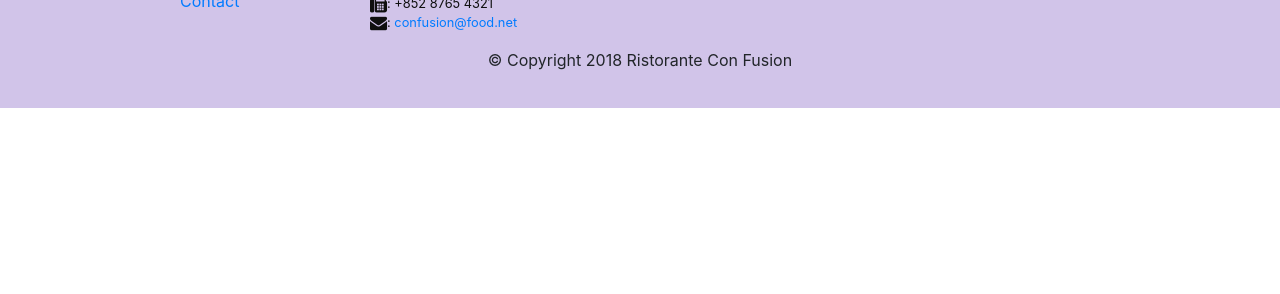
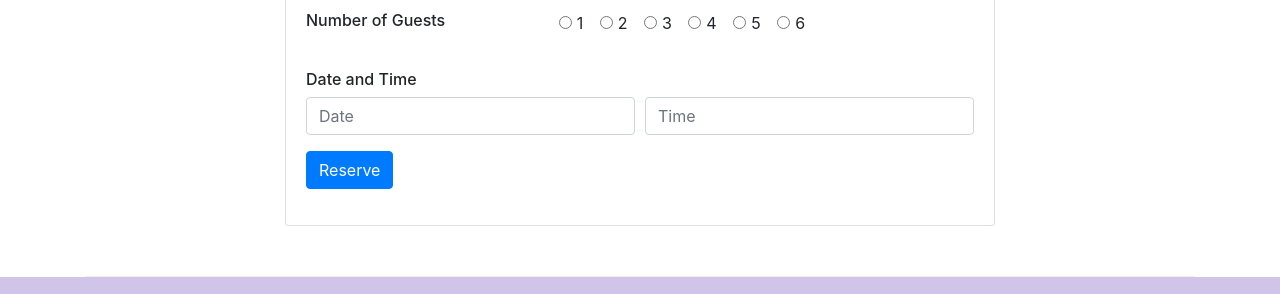
Before and after one commit to MicahBala/CourseraExercises, a website: page index.html in a window 1280 px wide. Shown: the part 1701-1995 px from the top of the page. Before the commit the page ends 1809 px from the top, so only its background shows below. Drawn offline with nearby package versions, Linux system fonts and the light colour scheme.

Commit message:
add reservation table

```diff
--- a/index.html
+++ b/index.html
@@ -82,8 +82,19 @@
               your culinary senses!
             </p>
           </div>
-          <div class="col-12 col-sm align-self-center">
+
+          <div class="col-12 col-sm-3 align-self-center">
             <img src="./img/logo.png" class="img-fluid" alt="logo" />
+          </div>
+
+          <div class="col-12 col-sm-3 align-self-center">
+            <a
+              href="#reserve-table"
+              type="button"
+              class="btn btn-warning btn-block"
+            >
+              Reserve Table
+            </a>
           </div>
         </div>
       </div>
@@ -121,13 +132,25 @@
           <h3>This Month's Promotions</h3>
         </div>
         <div class="col col-sm col-md">
-          <h2>Weekend Grand Buffet</h2>
-          <p>
-            Featuring mouthwatering combinations with a choice of five different
-            salads, six enticing appetizers, six main entrees and five choicest
-            desserts. Free flowing bubbly and soft drinks. All for just $19.99
-            per person
-          </p>
+          <div class="media">
+            <div class="media-body">
+              <h2 class="mt-0">
+                Weekend Grand Buffet <span class="badge badge-danger">NEW</span>
+              </h2>
+              <p class="d-none d-sm-block">
+                Featuring mouthwatering combinations with a choice of five
+                different salads, six enticing appetizers, six main entrees and
+                five choicest desserts. Free flowing bubbly and soft drinks. All
+                for just $19.99 per person
+              </p>
+            </div>
+
+            <img
+              src="./img/buffet.png"
+              alt="buffet"
+              class="d-flex ml-3 img-thumbnail align-self-center"
+            />
+          </div>
         </div>
       </div>
 
@@ -151,6 +174,108 @@
                 world, he specializes in creating mouthwatering Indo-Italian
                 fusion experiences.
               </p>
+            </div>
+          </div>
+        </div>
+      </div>
+
+      <!-- Reservation Table -->
+      <div class="row row-content align-items-center">
+        <div class="col-12 col-sm-8 offset-sm-2">
+          <div class="card">
+            <h3 class="card-header bg-warning text-white">Reserve Table</h3>
+            <div class="card-body table-responsive" id="reserve-table">
+              <div class="row pt-3 pb-3">
+                <div class="col-12 col-sm-4"><h6>Number of Guests</h6></div>
+                <div class="col-12 col-sm-8">
+                  <div class="form-check">
+                    <label class="form-check-label form-check-inline">
+                      <input
+                        type="radio"
+                        class="form-check-input"
+                        name="optradio"
+                      />
+                      1
+                    </label>
+
+                    <label class="form-check-label form-check-inline">
+                      <input
+                        type="radio"
+                        class="form-check-input"
+                        name="optradio"
+                      />
+                      2
+                    </label>
+
+                    <label class="form-check-label form-check-inline">
+                      <input
+                        type="radio"
+                        class="form-check-input"
+                        name="optradio"
+                      />
+                      3
+                    </label>
+
+                    <label class="form-check-label form-check-inline">
+                      <input
+                        type="radio"
+                        class="form-check-input"
+                        name="optradio"
+                      />
+                      4
+                    </label>
+
+                    <label class="form-check-label form-check-inline">
+                      <input
+                        type="radio"
+                        class="form-check-input"
+                        name="optradio"
+                      />
+                      5
+                    </label>
+
+                    <label class="form-check-label form-check-inline">
+                      <input
+                        type="radio"
+                        class="form-check-input"
+                        name="optradio"
+                      />
+                      6
+                    </label>
+                  </div>
+                </div>
+              </div>
+
+              <div class="row pt-3 pb-3">
+                <div class="col-12 col-xm-4"><h6>Date and Time</h6></div>
+                <div class="col-12 col-xm-8">
+                  <form>
+                    <div class="form-row">
+                      <div class="col">
+                        <input
+                          type="text"
+                          class="form-control"
+                          placeholder="Date"
+                        />
+                      </div>
+                      <div class="col">
+                        <input
+                          type="text"
+                          class="form-control"
+                          placeholder="Time"
+                        />
+                      </div>
+                    </div>
+
+                    <button
+                      class="btn btn-primary text-white mt-3"
+                      type="submit"
+                    >
+                      Reserve
+                    </button>
+                  </form>
+                </div>
+              </div>
             </div>
           </div>
         </div>
```
